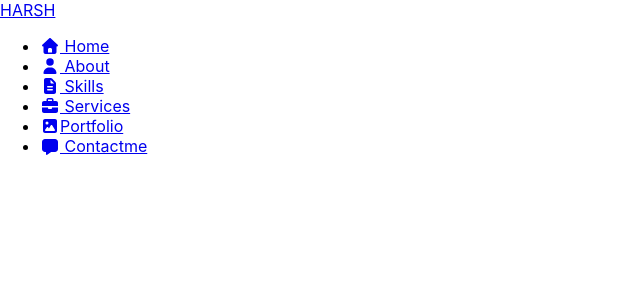
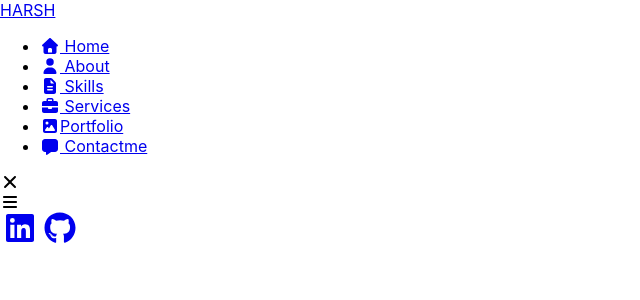
Before and after one commit to Harsh-Builds/My-Portfolio, a React (Create React App) app in the folder client/: page / in a window 1280 px wide. Shown: the top 300 px of the page, without its empty margins (0-640 px from the left). Built offline with nearby package versions, Linux system fonts and the light colour scheme.

Commit message:
add social icons in home section

```diff
--- a/client/src/App.js
+++ b/client/src/App.js
@@ -1,12 +1,12 @@
 import Header from "./components/Header";
-
+import Home from "./components/Home";
 import "./portfolio.css";
 
 function App() {
   return (
     <div className="main">
         <Header />
-
+        <Home />
     </div>
 
 
--- a/client/src/components/header.js
+++ b/client/src/components/header.js
@@ -6,6 +6,8 @@ import { faFileLines } from "@fortawesome/free-solid-svg-icons";
 import { faBriefcase } from "@fortawesome/free-solid-svg-icons";
 import { faImage } from "@fortawesome/free-solid-svg-icons";
 import { faMessage } from "@fortawesome/free-solid-svg-icons";
+import { faXmark } from "@fortawesome/free-solid-svg-icons";
+import { faBars } from "@fortawesome/free-solid-svg-icons";
 
 export default function Header() {
   return (
@@ -47,11 +49,13 @@ export default function Header() {
           </a>
         </li>
       </ul>
-      <i className="fa-solid fa-xmark nav_close" id="nav-close" />
+    <FontAwesomeIcon icon={faXmark} id="nav-close" />
+
     </div>
     <div className="nav_btns">
       <div className="nav_toggle" id="nav-toggle">
-        <i className="fa-solid fa-bars" />
+        <FontAwesomeIcon icon={faBars} />
+
       </div>
     </div>
   </nav>
--- a/client/src/components/home.js
+++ b/client/src/components/home.js
@@ -0,0 +1,33 @@
+
+import React from 'react'
+import { FontAwesomeIcon } from "@fortawesome/react-fontawesome";
+import { faLinkedin } from "@fortawesome/free-brands-svg-icons";
+import { faGithub } from "@fortawesome/free-brands-svg-icons";
+
+export default function Home() {
+  return (
+    <section className="home section" id="home">
+  <div className="home_container container grid">
+    <div className="home_content grid">
+      <div className="home_social">
+        <a
+          href="https://www.linkedin.com/in/harsh-saini-1875ba339/"
+          target="_blank"
+          className="home_social-icon"
+        >
+          <FontAwesomeIcon icon={faLinkedin} size="2x"/>
+        </a>
+        <a
+          href="https://github.com/Harsh-Builds"
+          target="_blank"
+          className="home_social-icon"
+        >
+        <FontAwesomeIcon icon={faGithub} size="2x" />
+        </a>
+      </div>
+    </div>
+  </div>
+</section>
+
+  )
+}
```
